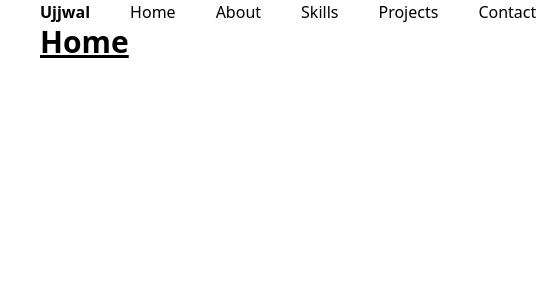
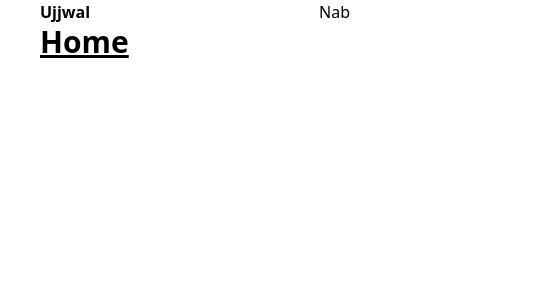
Before and after one commit to ujjwal-poudel/Personal-Website-React-, a React (Create React App) app: page / in a window 390 px wide. Shown: the top 300 px of the page, 536 px wide, since content can reach past the window. Built offline with nearby package versions, Linux system fonts and the light colour scheme.

Commit message:
responsive navbar set

```diff
--- a/src/components/NavigationBar/Navigation.js
+++ b/src/components/NavigationBar/Navigation.js
@@ -6,7 +6,10 @@ export default function Navigation() {
     return (
         <nav className='flex justify-between'>
             <h1><strong><Link to={'/'}>Ujjwal</Link></strong></h1>
-            <ul className='flex'>
+            <div className='block sm:hidden'>
+                <h3>Nab</h3>
+            </div>
+            <ul className='hidden sm:flex'>
                 {navItems.map(item => {
                     return (
                         <li key={item.name} className='ps-10'>
```
